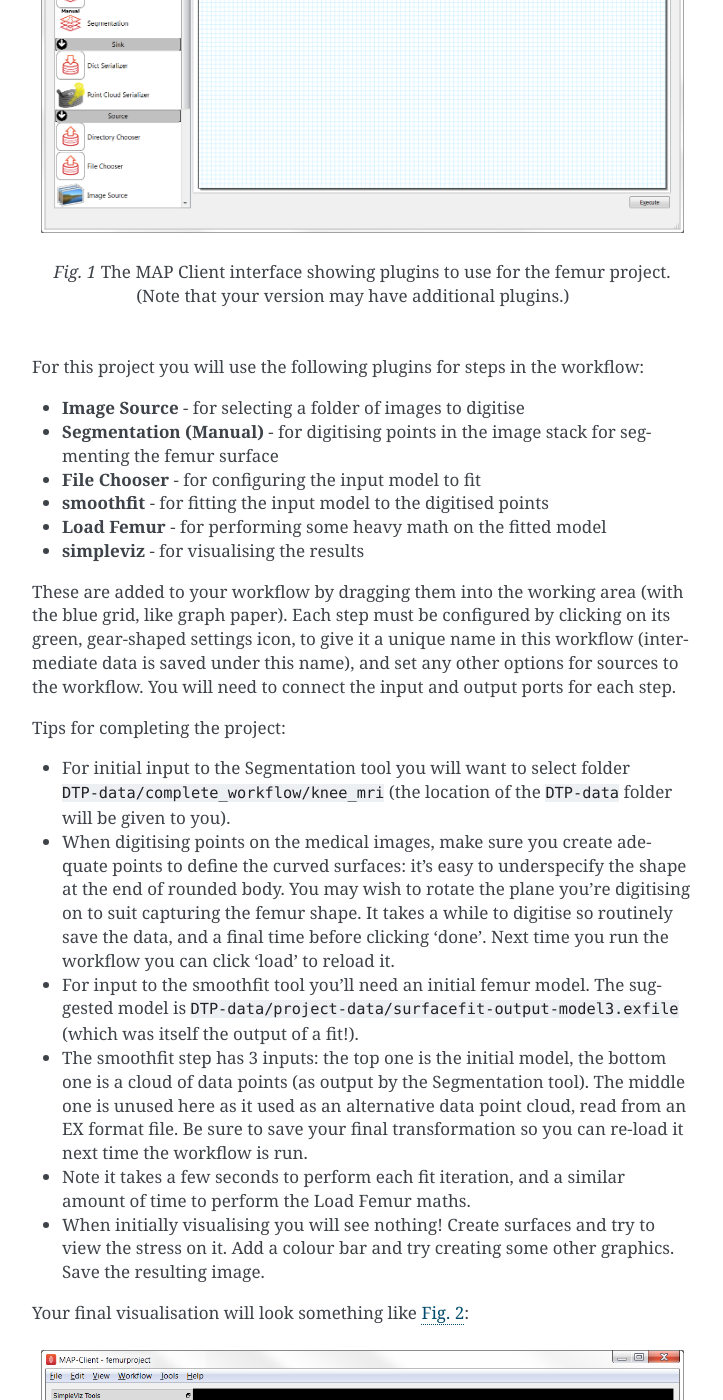
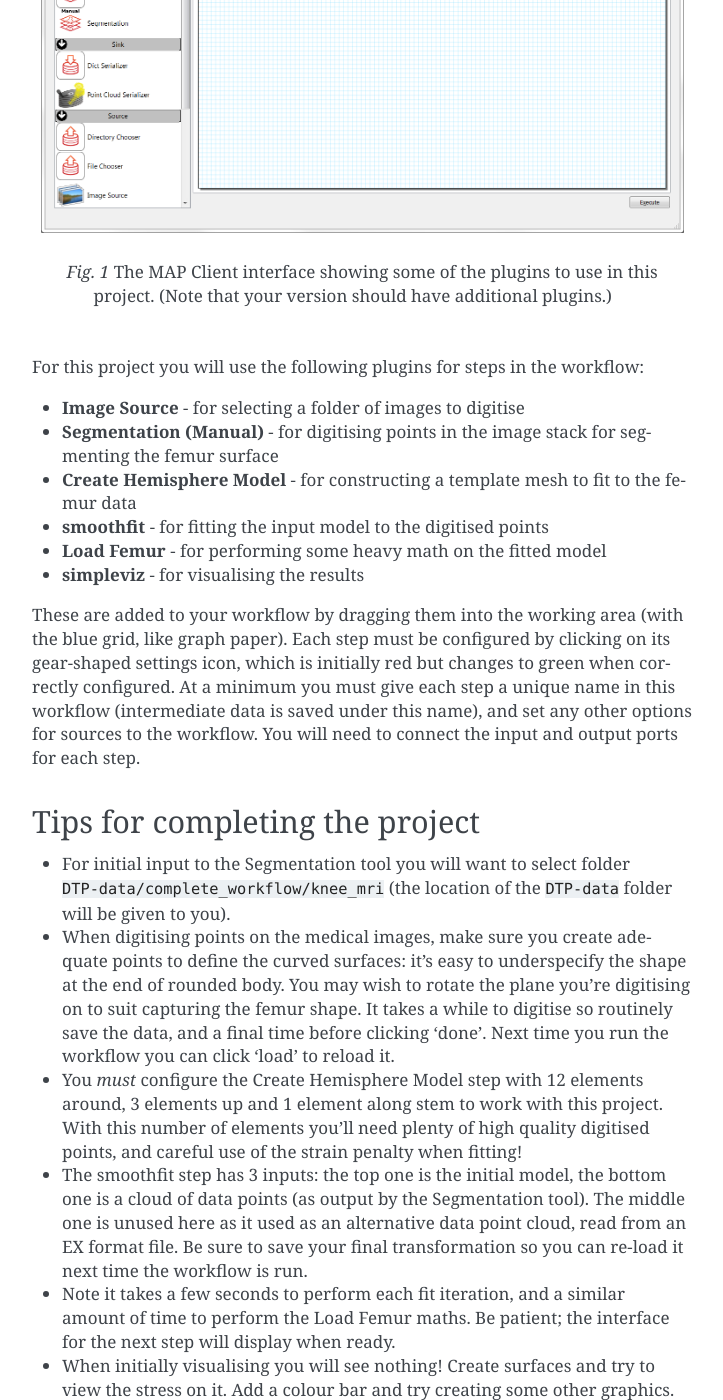
Before and after one commit to ABI-Tutorials/DTP-Project-FemurFitting, a Sphinx documentation site: the page built from source/femurproject.rst, in a window 1280 px wide and 1400 px high, scrolled down 744 px. Shown: the whole window, without its empty margins (388-1111 px from the left). Built offline with Sphinx 7.4.7, drawn with Linux system fonts in a browser that asks for light colours; some of the changed text lies outside the part shown.

Commit message:
Change to fit from hemisphere model

```diff
--- a/source/femurproject.rst
+++ b/source/femurproject.rst
@@ -19,26 +19,27 @@ At this point the MAP-Client interface will show a blank project and a list of p
 .. figure:: _images/blankfemurproject.png
    :align: center
 
-   The MAP Client interface showing plugins to use for the femur project. (Note that your version may have additional plugins.)
+   The MAP Client interface showing some of the plugins to use in this project. (Note that your version should have additional plugins.)
 
 For this project you will use the following plugins for steps in the workflow:
 
 * **Image Source** - for selecting a folder of images to digitise
 * **Segmentation (Manual)** - for digitising points in the image stack for segmenting the femur surface
-* **File Chooser** - for configuring the input model to fit
+* **Create Hemisphere Model** - for constructing a template mesh to fit to the femur data
 * **smoothfit** - for fitting the input model to the digitised points
 * **Load Femur** - for performing some heavy math on the fitted model
 * **simpleviz** - for visualising the results
 
-These are added to your workflow by dragging them into the working area (with the blue grid, like graph paper). Each step must be configured by clicking on its green, gear-shaped settings icon, to give it a unique name in this workflow (intermediate data is saved under this name), and set any other options for sources to the workflow. You will need to connect the input and output ports for each step.
+These are added to your workflow by dragging them into the working area (with the blue grid, like graph paper). Each step must be configured by clicking on its gear-shaped settings icon, which is initially red but changes to green when correctly configured. At a minimum you must give each step a unique name in this workflow (intermediate data is saved under this name), and set any other options for sources to the workflow. You will need to connect the input and output ports for each step.
 
-Tips for completing the project:
+Tips for completing the project
+-------------------------------
 
 * For initial input to the Segmentation tool you will want to select folder  ``DTP-data/complete_workflow/knee_mri`` (the location of the ``DTP-data`` folder will be given to you).
 * When digitising points on the medical images, make sure you create adequate points to define the curved surfaces: it's easy to underspecify the shape at the end of rounded body. You may wish to rotate the plane you're digitising on to suit capturing the femur shape. It takes a while to digitise so routinely save the data, and a final time before clicking 'done'. Next time you run the workflow you can click 'load' to reload it.
-* For input to the smoothfit tool you'll need an initial femur model. The suggested model is ``DTP-data/project-data/surfacefit-output-model3.exfile`` (which was itself the output of a fit!).
+* You *must* configure the Create Hemisphere Model step with 12 elements around, 3 elements up and 1 element along stem to work with this project. With this number of elements you'll need plenty of high quality digitised points, and careful use of the strain penalty when fitting!
 * The smoothfit step has 3 inputs: the top one is the initial model, the bottom one is a cloud of data points (as output by the Segmentation tool). The middle one is unused here as it used as an alternative data point cloud, read from an EX format file. Be sure to save your final transformation so you can re-load it next time the workflow is run.
-* Note it takes a few seconds to perform each fit iteration, and a similar amount of time to perform the Load Femur maths.
+* Note it takes a few seconds to perform each fit iteration, and a similar amount of time to perform the Load Femur maths. Be patient; the interface for the next step will display when ready.
 * When initially visualising you will see nothing! Create surfaces and try to view the stress on it. Add a colour bar and try creating some other graphics. Save the resulting image.
 
 Your final visualisation will look something like :numref:`fig_dtp_cp_femurprojectvisualisation`:
@@ -49,3 +50,8 @@ Your final visualisation will look something like :numref:`fig_dtp_cp_femurproje
    :align: center
 
    Visualisation of the final result of the femur project. Your result may use different graphics, and will differ because your digitisation and fitting will always make a unique result.
+
+Scoring
+-------
+
+The tutors will give a score out of 10 based on both how realistic the final femur shape is, and how attractive the output image is (tip: choose visualisation settings maximise quality, and think about balance of the image). You may re-run the workflow to add or fix the digitised points (be sure to load the current ones first!), improve fitting etc. to try to increase your score.
```
